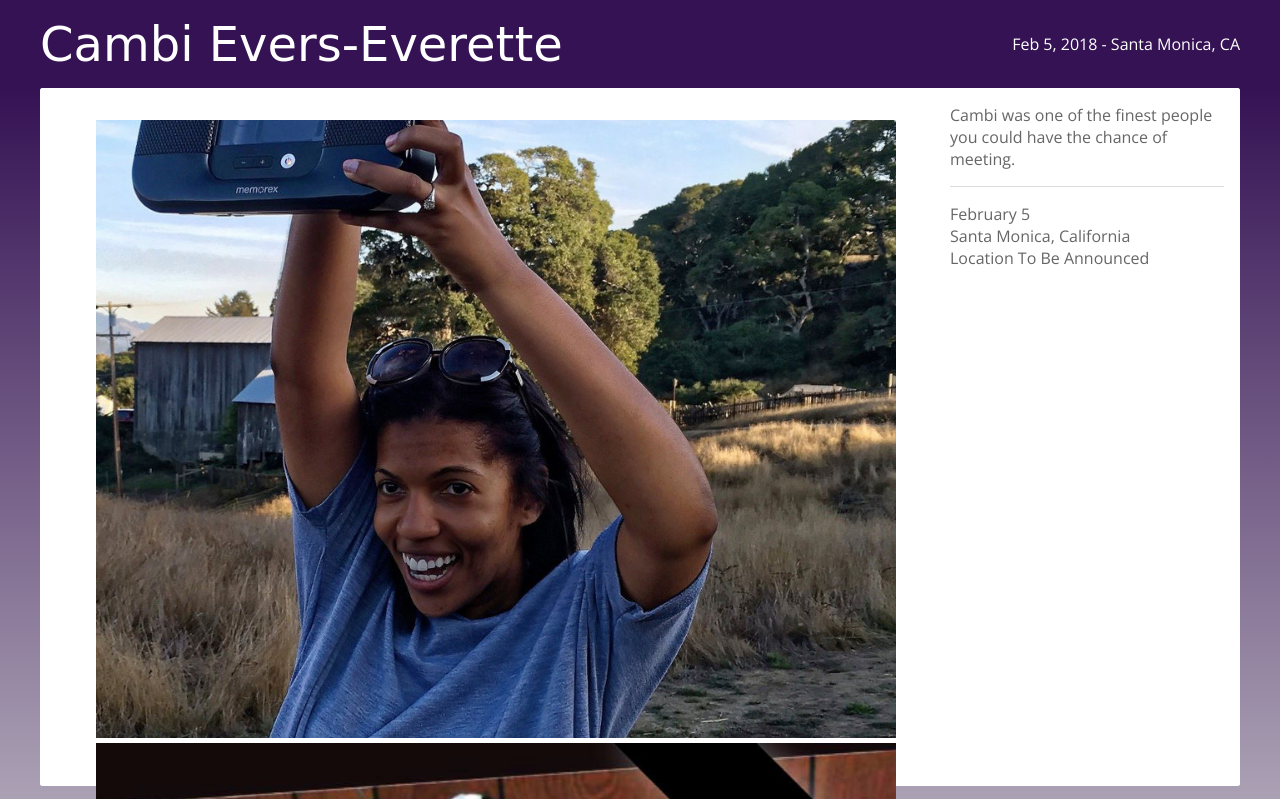
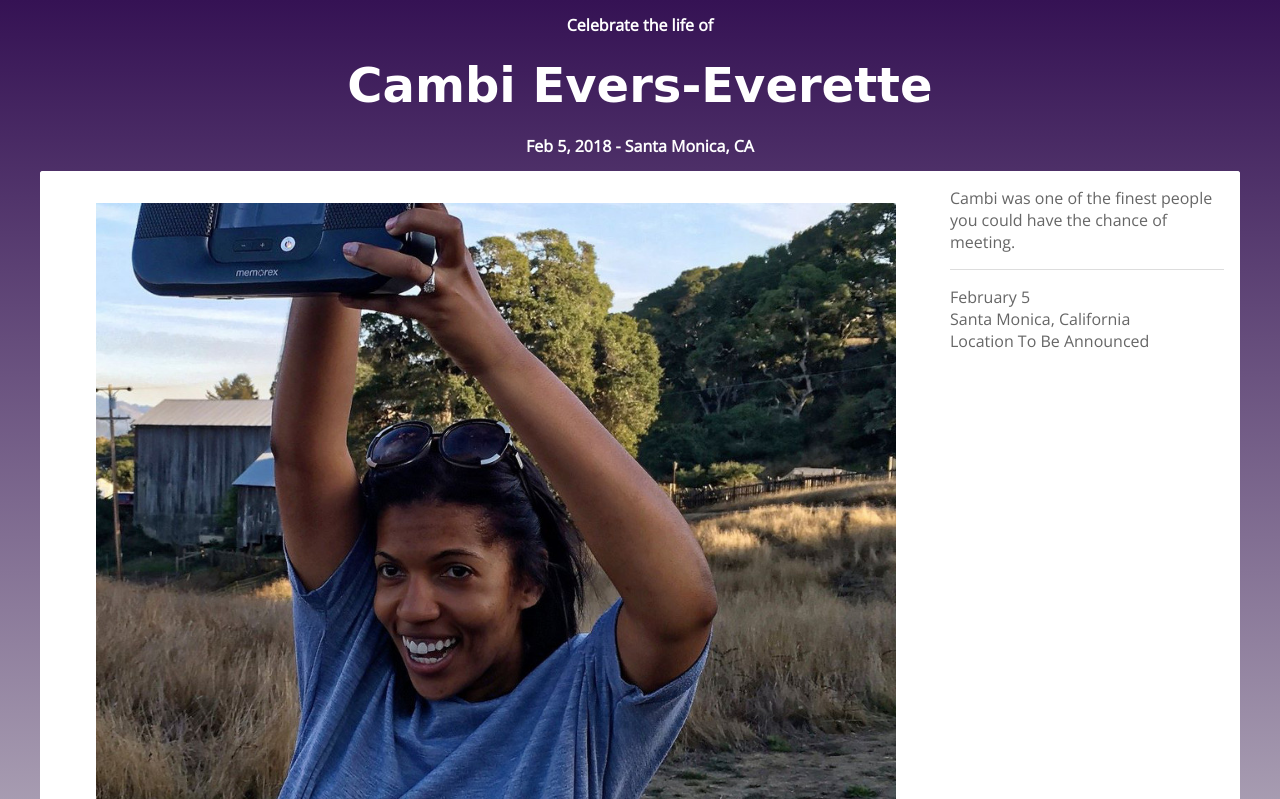
Before and after one commit to bcoe/cambi.org, a website with bundled scripts: page public/index.html in a window 1280 px wide. Shown: the top 799 px of the page. Built offline with nearby package versions, Linux system fonts and the light colour scheme.

Commit message:
added break-points

```diff
--- a/public/css/index.scss
+++ b/public/css/index.scss
@@ -18,6 +18,22 @@
   }
 }
 
+$break-small: 600px;
+$break-large: 1024px;
+
+@mixin respond-to($media) {
+  @if $media == small {
+    @media only screen and (max-width: $break-small) { @content; }
+  }
+  @else if $media == medium {
+    @media only screen and (min-width: $break-small + 1) and (max-width: $break-large - 1) { @content; }
+  }
+  @else if $media == large {
+    @media only screen and (min-width: $break-large) { @content; }
+  }
+}
+
+
 body {
     padding: 0;
     margin: 0;
@@ -27,33 +43,66 @@
     align-items: center;
     flex-direction: column;
     color: #666;
+    @include gradient(#351254, #ddd);
 }
 
 body > header {
-    background-color: #351254;
+    // background-color: #351254;
     color: white;
-    font-family: 'Cinzel Decorative', cursive;
-    padding: 1rem;
+    // font-family: 'Cinzel Decorative', cursive;
+    // padding: 1rem;
     text-align: center;
-    display: flex;
-    width: 100%;
+    // display: flex;
+    // width: 100%;
     justify-content: center;
-    .wrapper {
-        max-width: 1200px;
-        display: flex;
-        align-items: center;
-        width: 100%;
+    // .wrapper {
+    //     width:
+    //     display: flex;
+    //     align-items: center;
+    //     width: 100%;
+    // }
+    // .header-left {
+    //     width: 50%;
+    //     text-align: left;
+    //     font-size: 3em;
+    // }
+    // .header-right {
+    //     width: 50%;
+    //     text-align: right;
+    //     font-family: 'Open Sans', sans-serif;
+    //     font-size: 1rem;
+    // }
+    h1 {
+      font-family: 'Cinzel Decorative', cursive;
+      font-size: 1rem;
+      line-height: .75rem;
+      @include respond-to(medium){
+        font-size:2rem;
+        line-height: 2.5rem;
+      }
+      @include respond-to(large){
+        font-size: 3rem;
+        line-height: 2rem;
+      }
     }
-    .header-left {
-        width: 50%;
-        text-align: left;
-        font-size: 3em;
+
+    h2 {
+      font-size: .5rem;
+      line-height: .5rem;
+      @include respond-to(medium){
+        font-size:2rem;
+        line-height: 2.5rem;
+      }
+      @include respond-to(large){
+        font-size: 1rem;
+        line-height: 1.5rem;
+      }
     }
-    .header-right {
-        width: 50%;
-        text-align: right;
-        font-family: 'Open Sans', sans-serif;
-        font-size: 1rem;
+    .top {
+
+    }
+    .bottom {
+
     }
 }
 
@@ -63,7 +112,6 @@
     justify-content: center;
     align-items: center;
     width: 100%;
-    @include gradient(#351254, #ddd);
 }
 
 pane {
@@ -107,6 +155,10 @@
     }
     item:nth-child(2) {
         width: 33%;
+        display: none;
+        @include respond-to(large) {
+          display: block;
+        }
     }
 }
 
--- a/public/index.html
+++ b/public/index.html
@@ -12,14 +12,15 @@
   </head>
   <body>
     <header>
-      <div class="wrapper">
-        <div class="header-left">
+        <h2 class="top">
+          Celebrate the life of
+        </h2>
+        <h1>
           Cambi Evers-Everette
-        </div>
-        <div class="header-right">
+        </h1>
+        <h2 class="bottom">
           Feb 5, 2018 - Santa Monica, CA
-        </div>
-      </div>
+        </h2>
     </header>
     <content>
       <pane class="grid-2 connected">
@@ -61,7 +62,7 @@
           <p>
             Rather than dwelling on our pain, Cambi's
             final wish was that we get together and
-            have one last kicking party; celebrating
+            have one last kicking party, celebrating
             a life that brought joy to so many people.
           </p>
         </item>
```
